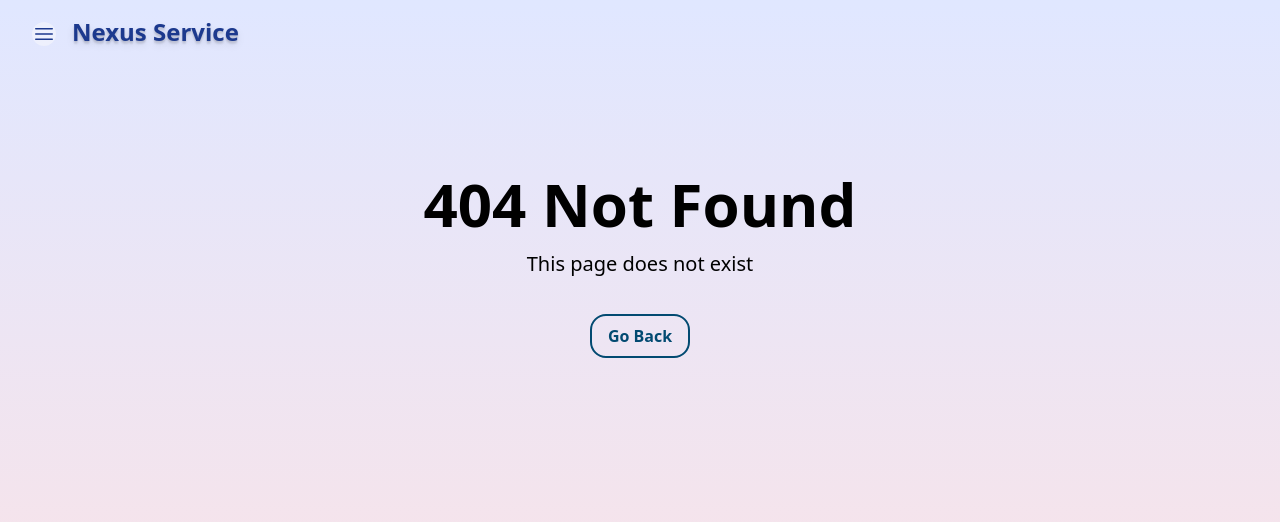
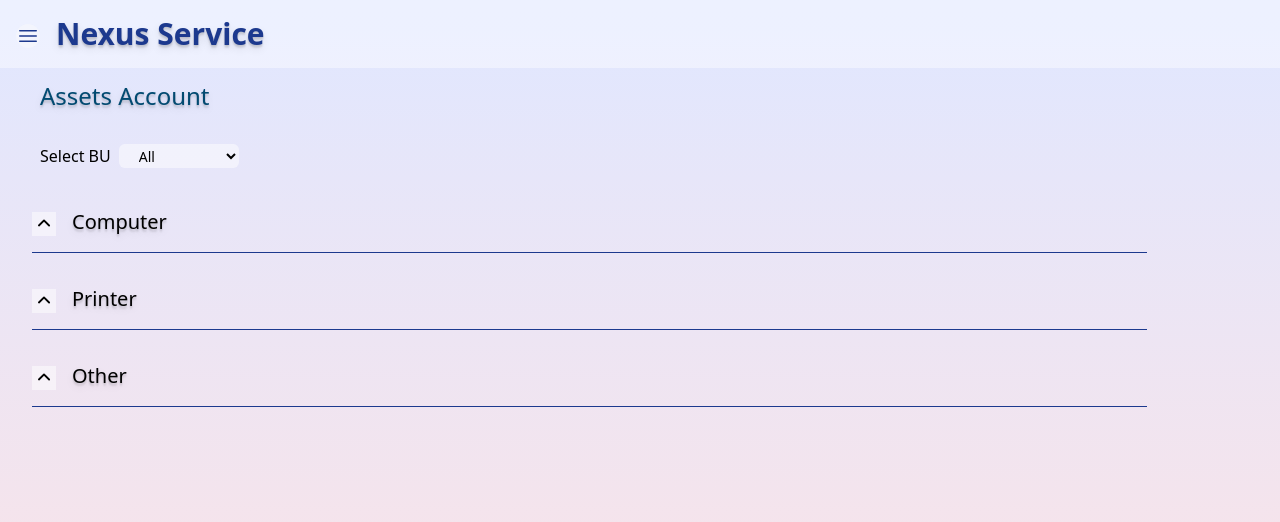
Before and after one commit to deskcodeFun/nexus-app, a Vue app: page /assets in a window 1280 px wide. Before the commit this address had no page. Shown: the top 522 px of the page. Built offline with nearby package versions, Linux system fonts and the light colour scheme.

Commit message:
new file:   src/views/AssetsView.vue change router index add Assets Account menu

```diff
--- a/src/App.vue
+++ b/src/App.vue
@@ -1,7 +1,11 @@
 <template>
-  <div class="min-h-screen min-w-11/12 px-8 bg-linear-180 from-indigo-100 to-red-100">
-    <TheTopbar />
-    <RouterView />
+  <div class="w-full min-h-screen bg-linear-180 from-indigo-100 to-red-100">
+    <div>
+      <TheTopbar />
+    </div>
+    <div class="min-w-11/12 px-8">
+      <RouterView />
+    </div>
   </div>
 </template>
 
--- a/src/components/TheTopbar.vue
+++ b/src/components/TheTopbar.vue
@@ -7,31 +7,25 @@ const navOpen = ref(false)
 </script>
 
 <template>
-  <div class="rounded-md">
-    <div class="flex flex-row">
+  <div class="bg-white/40">
+    <div class="flex flex-row mx-4">
       <button @click="navOpen = !navOpen">
         <Bars3Icon
           :class="navOpen ? 'hidden' : ''"
           class="h-6 w-6 mt-1 rounded-full bg-gray-50/50 text-blue-900"
         />
-        <!-- <XMarkIcon
+        <XMarkIcon
           :class="navOpen ? '' : 'hidden'"
           class="h-6 w-6 rounded-full bg-gray-50/25 text-red-900"
-        /> -->
+        />
       </button>
-      <p class="font-bold text-2xl mx-4 my-4 w-fit text-blue-900 text-shadow-lg">Nexus Service</p>
+      <p class="font-bold text-3xl m-4 w-fit text-blue-900 text-shadow-lg">Nexus Service</p>
     </div>
   </div>
   <Transition name="slide-fade">
     <Teleport to="body">
       <div v-if="navOpen" class="modal mt-16" @click.self="navOpen = false">
         <nav class="flex flex-col py-2 w-64 bg-sky-50">
-          <button @click="navOpen = !navOpen" class="flex justify-end px-2">
-            <XMarkIcon
-              :class="navOpen ? '' : 'hidden'"
-              class="h-6 w-6 rounded-full bg-gray-50/25 text-red-900 hover:bg-red-900 hover:text-white"
-            />
-          </button>
           <RouterLink
             to="/"
             class="px-8 text-lg rounded-xl m-1 p-1 hover:bg-gray-200 md:text-lg"
@@ -39,6 +33,14 @@ const navOpen = ref(false)
             @click="navOpen = !navOpen"
             >Home</RouterLink
           >
+          <RouterLink
+            to="/assets"
+            class="px-8 text-lg rounded-xl m-1 p-1 hover:bg-gray-200 md:text-lg"
+            active-class="bg-sky-200 px-2 rounded-lg text-xl hover:bg-sky-200 "
+            @click="navOpen = !navOpen"
+            >Asset Account</RouterLink
+          >
+
           <RouterLink
             to="/user"
             class="px-8 text-lg rounded-xl m-1 p-1 hover:bg-gray-200 md:text-lg"
--- a/src/router/index.js
+++ b/src/router/index.js
@@ -3,11 +3,13 @@ import HomeView from '@/views/HomeView.vue'
 import AboutView from '@/views/AboutView.vue'
 import NotFoundView from '@/views/NotFoundView.vue'
 import ServiceView from '@/views/ServiceView.vue'
+import AssetsView from '@/views/AssetsView.vue'
 // import UserAdd from '@/components/users/UserAdd.vue'
 
 import UserView from '@/views/UserView.vue'
 import UserAdd from '@/components/users/UserAdd.vue'
 import UserEdit from '@/components/users/UserEdit.vue'
+
 // import ComputerAdd from '@/components/computer/ComputerAdd.vue'
 
 const router = createRouter({
@@ -23,6 +25,12 @@ const router = createRouter({
       name: 'about',
 
       component: AboutView,
+    },
+    {
+      path: '/assets',
+      name: 'assets',
+
+      component: AssetsView,
     },
 
     {
--- /dev/null
+++ b/src/views/AssetsView.vue
@@ -0,0 +1,117 @@
+<template>
+  <main>
+    <!-- submenu filter dropdown select BU-->
+    <div class="flex flex-col justify-between sm:justify-normal px-2 py-2">
+      <p class="text-lg mt-1 mb-8 sm:text-2xl text-sky-900 text-shadow-lg">Assets Account</p>
+      <div class="flex flex-row gap-2">
+        <p>Select BU</p>
+        <select class="text-sm rounded-md px-4 bg-white/50">
+          <!-- <option value="" disabled>Select BU</option> -->
+          <option value="0">All</option>
+          <option
+            v-for="officeStore in officeStores.offices"
+            :key="officeStore.id"
+            :value="officeStore.id"
+          >
+            {{ officeStore.short_name }}
+          </option>
+        </select>
+      </div>
+    </div>
+
+    <!--Show computer  -->
+    <div class="my-8">
+      <div @click="toggleVisible" class="sm:w-48 flex flex-row">
+        <div v-if="visible">
+          <ChevronDownIcon class="h-6 w-6 mt-1 bg-white/50" />
+        </div>
+        <div v-else>
+          <ChevronUpIcon class="h-6 w-6 mt-1 bg-white/50" />
+        </div>
+        <p class="text-xl text-shadow-lg pl-4">Computer</p>
+      </div>
+      <div class="w-11/12 border-t border-blue-900 mt-4"></div>
+      <Transition name="slide-down">
+        <div v-if="visible">
+          <ComputerView />
+        </div>
+      </Transition>
+    </div>
+
+    <!--Show printer  -->
+    <div class="w-full my-8">
+      <div @click="toggleVisible1" class="max-w-screen flex flex-row">
+        <div v-if="visible1">
+          <ChevronDownIcon class="h-6 w-6 mt-1 bg-white/50" />
+        </div>
+        <div v-else>
+          <ChevronUpIcon class="h-6 w-6 mt-1 bg-white/50" />
+        </div>
+        <p class="text-xl text-shadow-lg pl-4">Printer</p>
+      </div>
+      <div class="w-11/12 border-t border-blue-900 mt-4"></div>
+      <Transition name="slide-down">
+        <div v-if="visible1">
+          <PrinterView />
+        </div>
+      </Transition>
+    </div>
+
+    <!--Show other -->
+    <div class="w-full my-8">
+      <div @click="toggleVisible2" class="max-w-screen flex flex-row">
+        <div v-if="visible2">
+          <ChevronDownIcon class="h-6 w-6 mt-1 bg-white/50" />
+        </div>
+        <div v-else>
+          <ChevronUpIcon class="h-6 w-6 mt-1 bg-white/50" />
+        </div>
+        <p class="text-xl text-shadow-lg pl-4">Other</p>
+      </div>
+      <div class="w-11/12 border-t border-blue-900 mt-4"></div>
+      <Transition name="slide-down">
+        <div v-if="visible2">
+          <PrinterView />
+        </div>
+      </Transition>
+    </div>
+  </main>
+</template>
+
+<script setup>
+import { ref } from 'vue'
+import { useOfficeStore } from '@/stores/officeData'
+
+import ComputerView from './ComputerView.vue'
+import PrinterView from './PrinterView.vue'
+
+import { ChevronDownIcon, ChevronUpIcon } from '@heroicons/vue/20/solid'
+
+const officeStores = useOfficeStore()
+console.log(officeStores.offices)
+
+const visible = ref(false)
+const toggleVisible = () => {
+  visible.value = !visible.value
+  if (visible.value === true) {
+    visible1.value = false
+    visible2.value = false
+  }
+}
+const visible1 = ref(false)
+const toggleVisible1 = () => {
+  visible1.value = !visible1.value
+  if (visible1.value === true) {
+    visible.value = false
+    visible2.value = false
+  }
+}
+const visible2 = ref(false)
+const toggleVisible2 = () => {
+  visible2.value = !visible2.value
+  if (visible2.value === true) {
+    visible.value = false
+    visible1.value = false
+  }
+}
+</script>
--- a/src/views/HomeView.vue
+++ b/src/views/HomeView.vue
@@ -1,116 +1,5 @@
 <template>
-  <main class="w-full">
-    <!-- submenu filter dropdown select BU-->
-    <div class="flex flex-row pt-4 gap-4">
-      <p class="text-lg">Select BU</p>
-      <div class="flex flex-row">
-        <select class="text-sm rounded-md px-4 bg-white/50">
-          <!-- <option value="" disabled>Select BU</option> -->
-          <option value="0">All</option>
-          <option
-            v-for="officeStore in officeStores.offices"
-            :key="officeStore.id"
-            :value="officeStore.id"
-          >
-            {{ officeStore.short_name }}
-          </option>
-        </select>
-      </div>
-    </div>
-
-    <!--Show computer  -->
-    <div class="my-8 w-full">
-      <div @click="toggleVisible" class="sm:w-48 flex flex-row">
-        <div v-if="visible">
-          <ChevronDownIcon class="h-6 w-6 mt-1 bg-white/50" />
-        </div>
-        <div v-else>
-          <ChevronUpIcon class="h-6 w-6 mt-1 bg-white/50" />
-        </div>
-        <p class="text-xl text-shadow-lg pl-4">Computer</p>
-      </div>
-      <div class="w-11/12 border-t border-blue-900 mt-4"></div>
-      <Transition name="slide-down">
-        <div v-if="visible">
-          <ComputerView />
-        </div>
-      </Transition>
-    </div>
-
-    <!--Show printer  -->
-    <div class="w-full my-8">
-      <div @click="toggleVisible1" class="max-w-screen flex flex-row">
-        <div v-if="visible1">
-          <ChevronDownIcon class="h-6 w-6 mt-1 bg-white/50" />
-        </div>
-        <div v-else>
-          <ChevronUpIcon class="h-6 w-6 mt-1 bg-white/50" />
-        </div>
-        <p class="text-xl text-shadow-lg pl-4">Printer</p>
-      </div>
-      <div class="w-11/12 border-t border-blue-900 mt-4"></div>
-      <Transition name="slide-down">
-        <div v-if="visible1">
-          <PrinterView />
-        </div>
-      </Transition>
-    </div>
-
-    <!--Show other -->
-    <div class="w-full my-8">
-      <div @click="toggleVisible2" class="max-w-screen flex flex-row">
-        <div v-if="visible2">
-          <ChevronDownIcon class="h-6 w-6 mt-1 bg-white/50" />
-        </div>
-        <div v-else>
-          <ChevronUpIcon class="h-6 w-6 mt-1 bg-white/50" />
-        </div>
-        <p class="text-xl text-shadow-lg pl-4">Other</p>
-      </div>
-      <div class="w-11/12 border-t border-blue-900 mt-4"></div>
-      <Transition name="slide-down">
-        <div v-if="visible2">
-          <PrinterView />
-        </div>
-      </Transition>
-    </div>
-  </main>
+  <h1>Home page</h1>
 </template>
 
-<script setup>
-import { ref } from 'vue'
-import { useOfficeStore } from '@/stores/officeData'
-
-import ComputerView from './ComputerView.vue'
-import PrinterView from './PrinterView.vue'
-
-import { ChevronDownIcon, ChevronUpIcon } from '@heroicons/vue/20/solid'
-
-const officeStores = useOfficeStore()
-console.log(officeStores.offices)
-
-const visible = ref(false)
-const toggleVisible = () => {
-  visible.value = !visible.value
-  if (visible.value === true) {
-    visible1.value = false
-    visible2.value = false
-  }
-}
-const visible1 = ref(false)
-const toggleVisible1 = () => {
-  visible1.value = !visible1.value
-  if (visible1.value === true) {
-    visible.value = false
-    visible2.value = false
-  }
-}
-const visible2 = ref(false)
-const toggleVisible2 = () => {
-  visible2.value = !visible2.value
-  if (visible2.value === true) {
-    visible.value = false
-    visible1.value = false
-  }
-}
-</script>
+<script setup></script>
--- a/src/views/UserView.vue
+++ b/src/views/UserView.vue
@@ -1,7 +1,7 @@
 <template>
   <!-- Header -->
-  <div class="flex flex-row justify-between sm:justify-normal px-2 sm:pl-8 py-2">
-    <p class="text-lg mt-1 sm:text-xl text-sky-900 text-shadow-lg">User Management</p>
+  <div class="flex flex-row justify-between sm:justify-normal px-2 py-2">
+    <p class="text-lg mt-1 sm:text-2xl text-sky-900 text-shadow-lg">User Management</p>
     <span>
       <RouterLink
         class="flex flex-row mt-2 mx-4 px-2 py-1 rounded-full bg-blue-50/25 hover:text-white hover:bg-blue-800"
```
